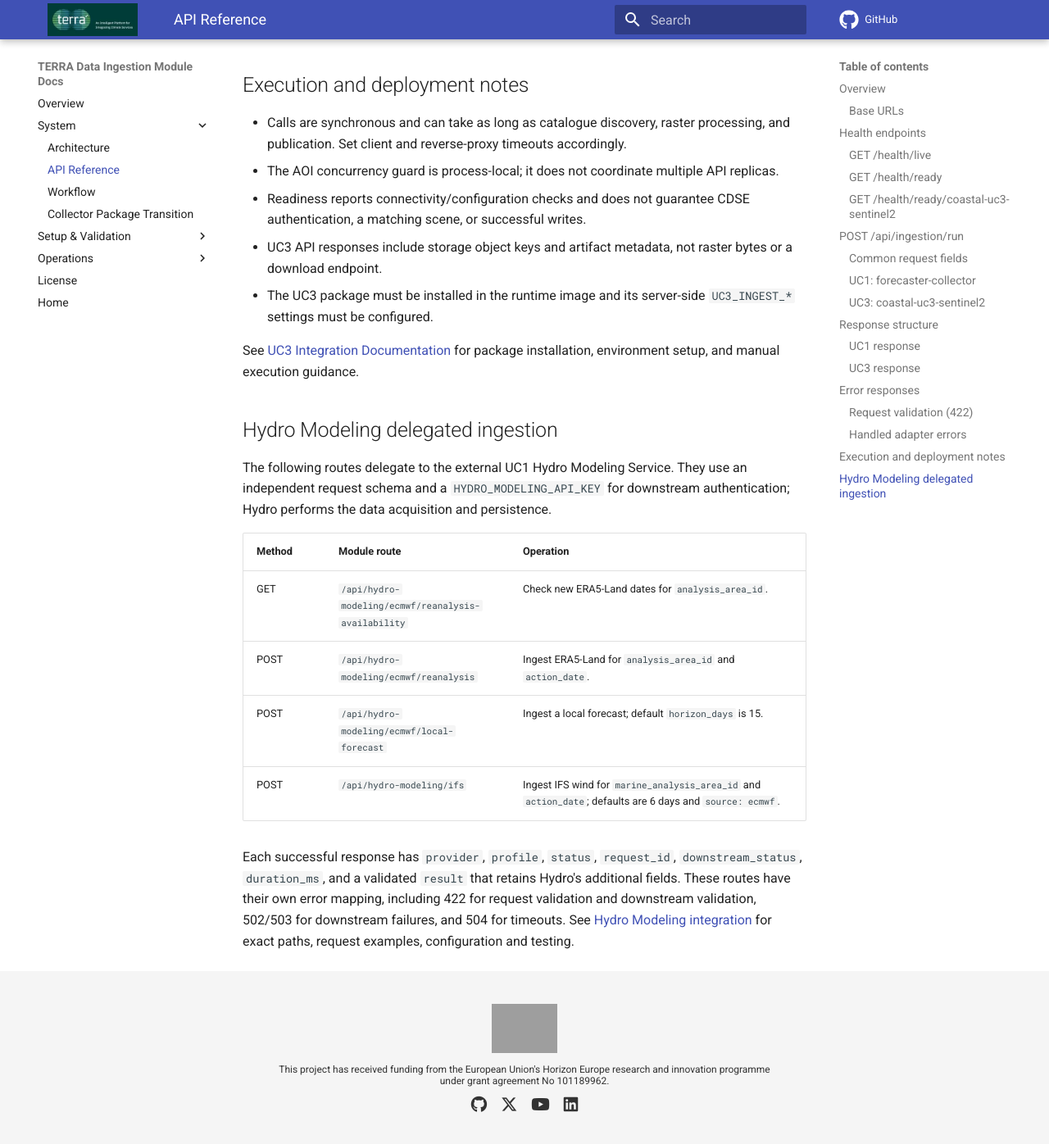
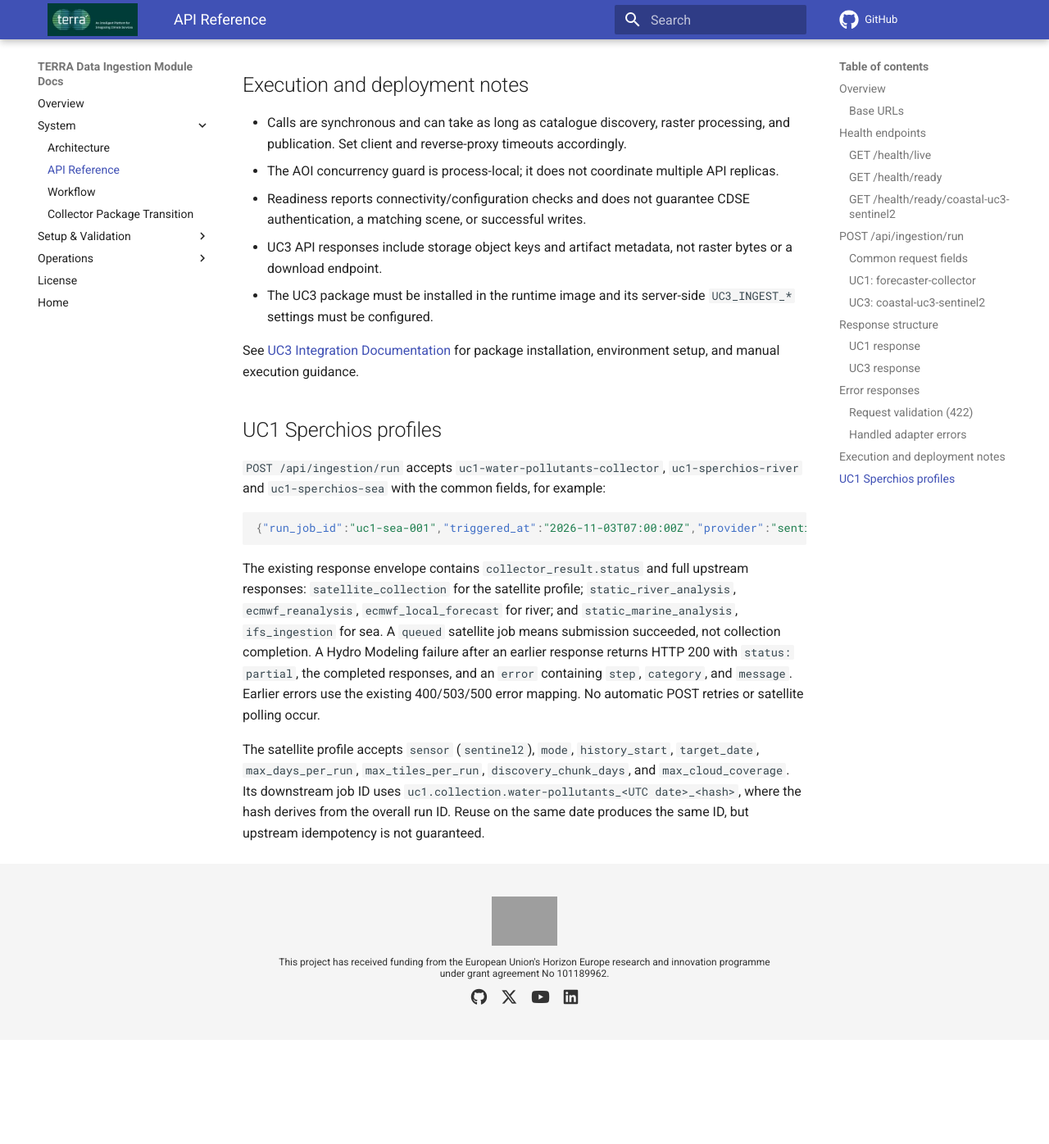
Before and after one commit to terra-horizon/Data_ingestion_module, an MkDocs documentation site: the page built from docs/docs/api-reference.md, in a window 1280 px wide and 1400 px high, scrolled down 8022 px. Shown: the top 1396 px of the window at 82% size. Built offline with MkDocs 1.6.1 and Material for MkDocs 9.7.7, drawn with Linux system fonts in a browser that asks for light colours; comment, search, counter and statistics services are not loaded; the version menu is left out; after the commit the page ends 9291 px from its top, so only the background shows below that; grey boxes are pictures that could not be loaded.

Commit message:
Document UC1 profile workflows and configuration

````diff
--- a/docs/docs/api-reference.md
+++ b/docs/docs/api-reference.md
@@ -275,22 +275,14 @@ Messages are sanitized for adapter execution failures. Validation messages may c
 
 See [UC3 Integration Documentation](uc3-integration.md) for package installation, environment setup, and manual execution guidance.
 
-## Hydro Modeling delegated ingestion
+## UC1 Sperchios profiles
 
-The following routes delegate to the external UC1 Hydro Modeling Service. They use an
-independent request schema and a `HYDRO_MODELING_API_KEY` for downstream authentication;
-Hydro performs the data acquisition and persistence.
+`POST /api/ingestion/run` accepts `uc1-water-pollutants-collector`, `uc1-sperchios-river` and `uc1-sperchios-sea` with the common fields, for example:
 
-| Method | Module route | Operation |
-|---|---|---|
-| GET | `/api/hydro-modeling/ecmwf/reanalysis-availability` | Check new ERA5-Land dates for `analysis_area_id`. |
-| POST | `/api/hydro-modeling/ecmwf/reanalysis` | Ingest ERA5-Land for `analysis_area_id` and `action_date`. |
-| POST | `/api/hydro-modeling/ecmwf/local-forecast` | Ingest a local forecast; default `horizon_days` is 15. |
-| POST | `/api/hydro-modeling/ifs` | Ingest IFS wind for `marine_analysis_area_id` and `action_date`; defaults are 6 days and `source: ecmwf`. |
+```json
+{"run_job_id":"uc1-sea-001","triggered_at":"2026-11-03T07:00:00Z","provider":"sentinel-2","profile":"uc1-sperchios-sea","aoi_id":"sperchios","bbox":[22.433493,38.837552,22.569555,38.894223]}
+```
 
-Each successful response has `provider`, `profile`, `status`, `request_id`,
-`downstream_status`, `duration_ms`, and a validated `result` that retains Hydro's
-additional fields. These routes have their own error mapping, including 422 for
-request validation and downstream validation, 502/503 for downstream failures,
-and 504 for timeouts. See [Hydro Modeling integration](hydro-modeling-integration.md)
-for exact paths, request examples, configuration and testing.
+The existing response envelope contains `collector_result.status` and full upstream responses: `satellite_collection` for the satellite profile; `static_river_analysis`, `ecmwf_reanalysis`, `ecmwf_local_forecast` for river; and `static_marine_analysis`, `ifs_ingestion` for sea. A `queued` satellite job means submission succeeded, not collection completion. A Hydro Modeling failure after an earlier response returns HTTP 200 with `status: partial`, the completed responses, and an `error` containing `step`, `category`, and `message`. Earlier errors use the existing 400/503/500 error mapping. No automatic POST retries or satellite polling occur.
+
+The satellite profile accepts `sensor` (`sentinel2`), `mode`, `history_start`, `target_date`, `max_days_per_run`, `max_tiles_per_run`, `discovery_chunk_days`, and `max_cloud_coverage`. Its downstream job ID uses `uc1.collection.water-pollutants_<UTC date>_<hash>`, where the hash derives from the overall run ID. Reuse on the same date produces the same ID, but upstream idempotency is not guaranteed.
--- a/docs/mkdocs.yml
+++ b/docs/mkdocs.yml
@@ -17,7 +17,6 @@ nav:
     - Deployment: deployment.md
     - Configuration: configuration.md
     - UC3 Integration: uc3-integration.md
-    - Hydro Modeling Integration: hydro-modeling-integration.md
     - Quality Assurance: qa.md
     - Pipeline Test Scenarios: pipeline-test-scenarios.md
   - Operations:
````
Also changed, not shown: docs/docs/configuration.md (+15 -13 lines), docs/docs/deployment.md (+1 -4 lines), docs/docs/hydro-modeling-integration.md (deleted, +0 -90 lines), docs/docs/index.md (+0 -1 lines), docs/docs/workflow.md (+5 -0 lines), README.md.
